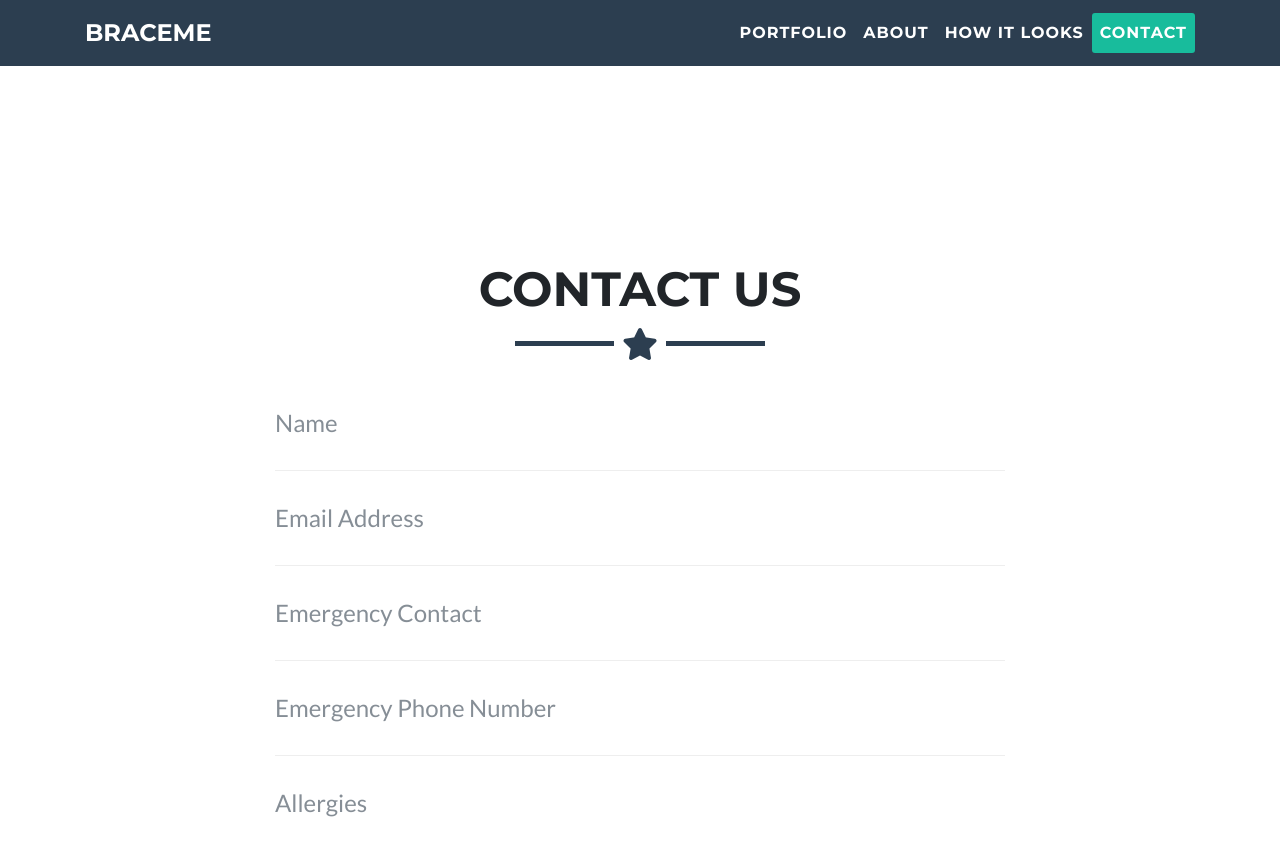
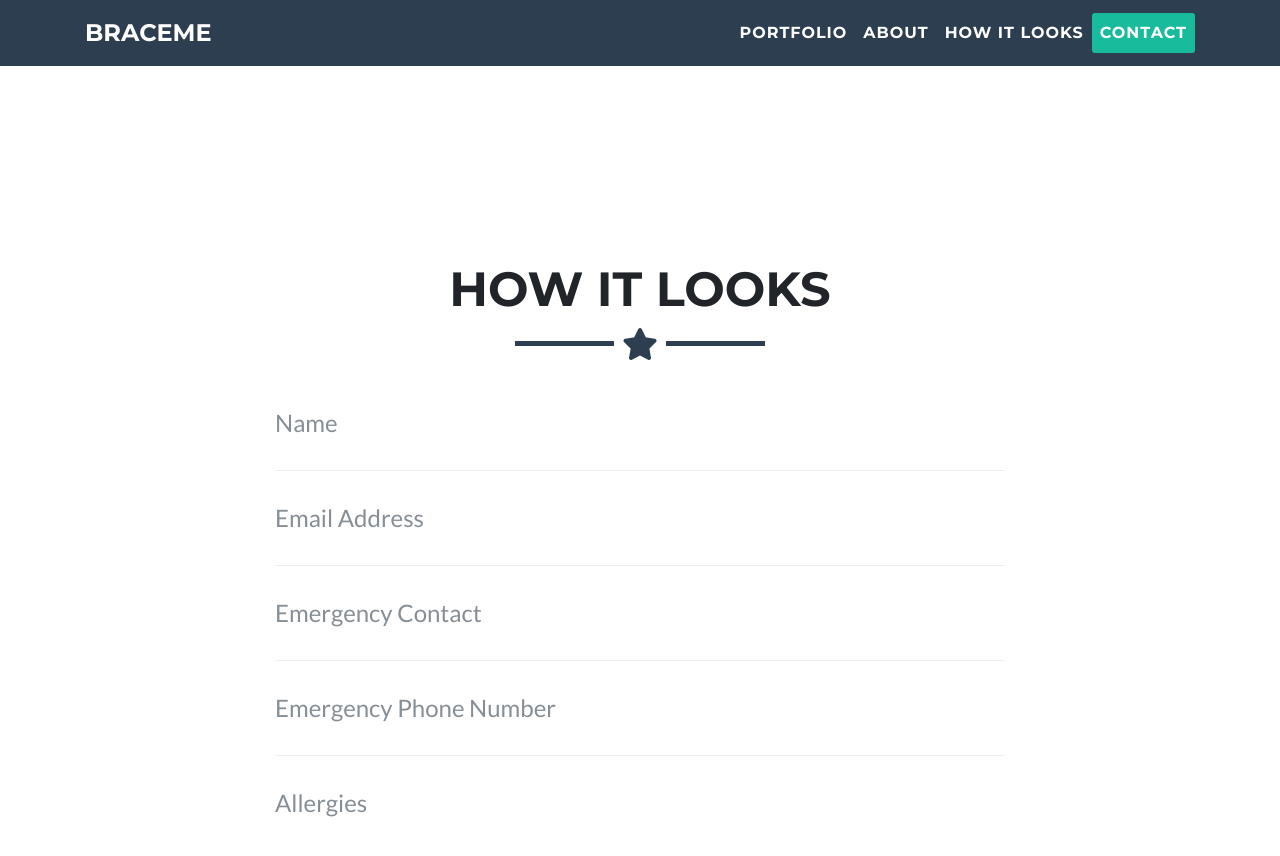
Before and after one commit to MatanAvneri/mla_yazamut, a Jekyll site: the page built from index.html, in a window 1280 px wide and 900 px high, scrolled down 2825 px. Shown: the top 856 px of the window. Built offline with Jekyll 4.4.1, drawn with Linux system fonts in a browser that asks for light colours; nearby versions of some CDN libraries.

Commit message:
added how it looks section

```diff
--- a/_layouts/default.html
+++ b/_layouts/default.html
@@ -207,7 +207,7 @@
 <!-- How It Looks Section -->
 <section id="looks">
     <div class="container">
-        <h2 class="text-center">Contact Us</h2>
+        <h2 class="text-center">How It Looks</h2>
         <hr class="star-primary">
         <div class="row">
             <div class="col-lg-8 mx-auto">
```
